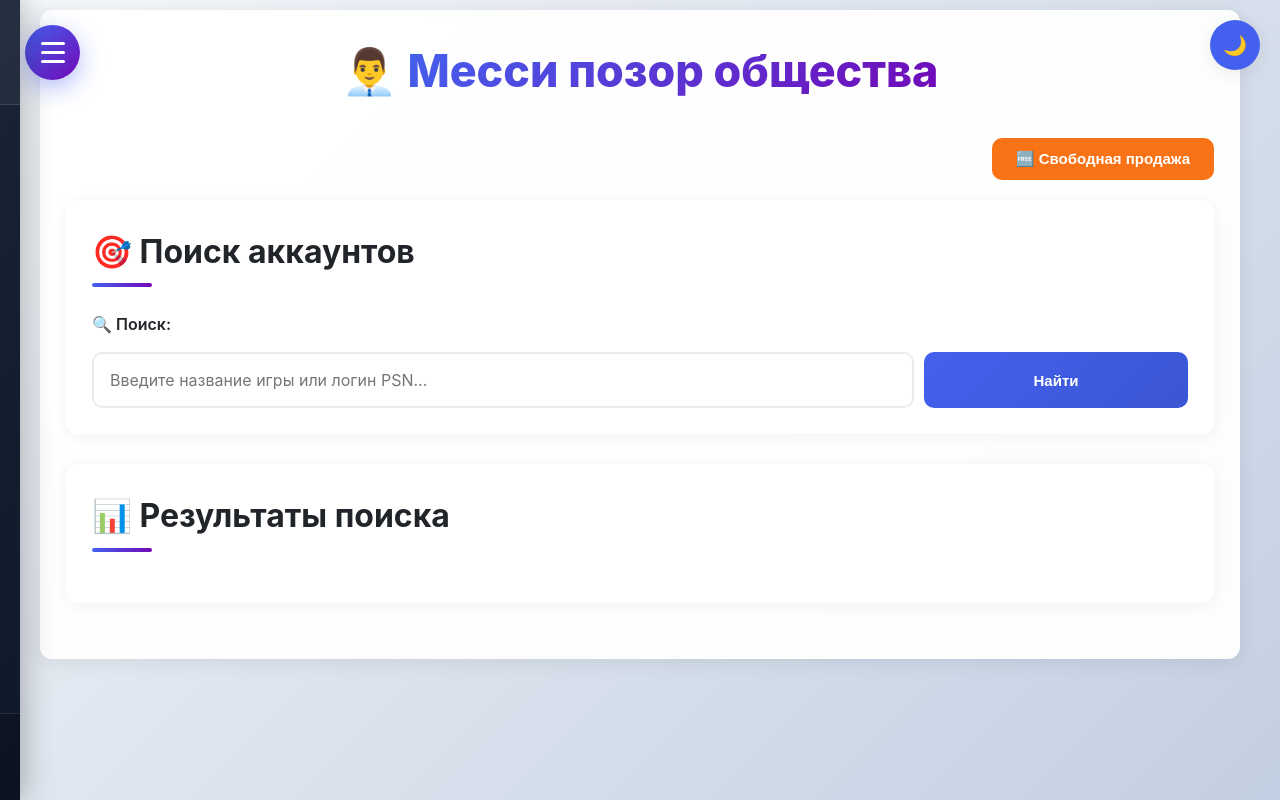
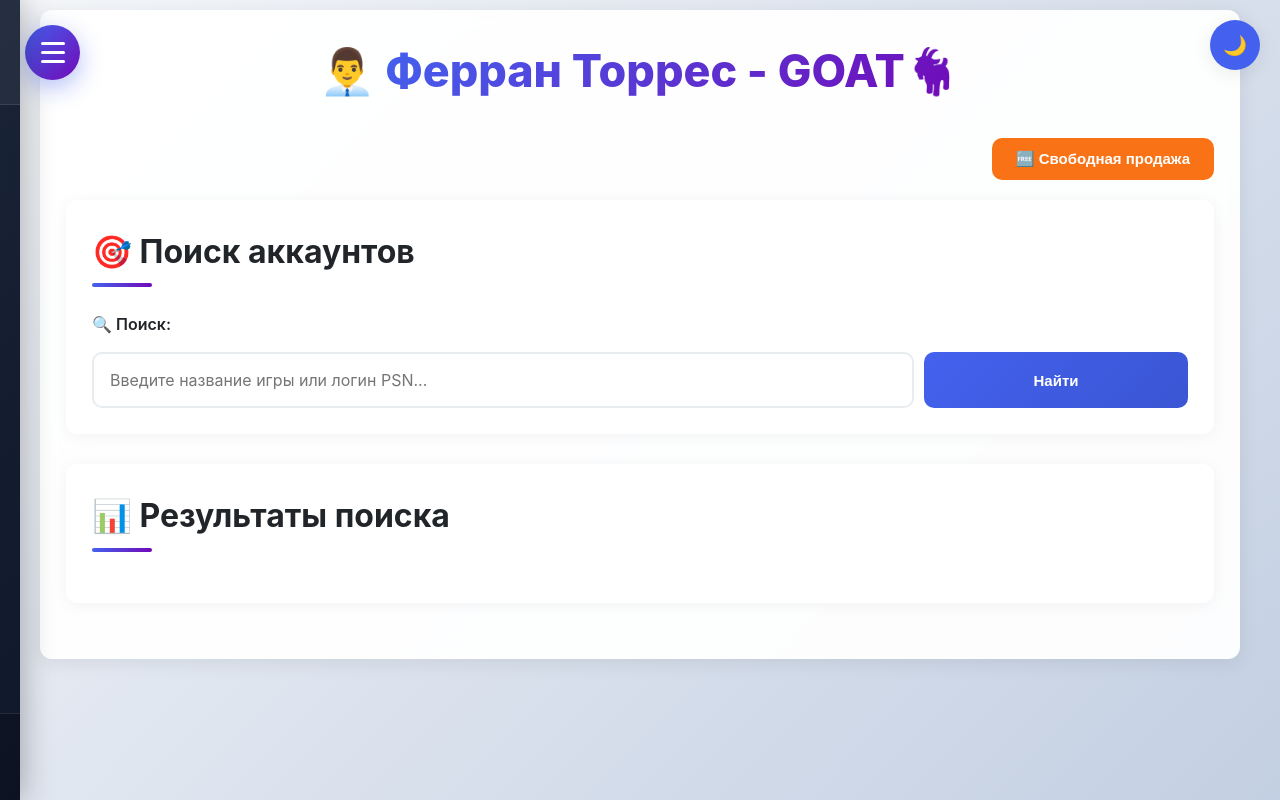
Before and after one commit to IvanSham221/game-accounts-manager, a website: page manager.html in a window 1280 px wide. Drawn offline with Linux system fonts and the light colour scheme; no server answers; sample sign-in values are in the browser's storage.

Commit message:
Add files via upload

```diff
--- a/manager.html
+++ b/manager.html
@@ -48,7 +48,7 @@
 <!-- Оверлей для закрытия меню -->
 <div id="menuOverlay" class="menu-overlay" onclick="toggleMobileMenu()"></div>
     <div class="container">
-        <h1><span>👨‍💼</span><span>Месси позор общества</span></h1>
+        <h1><span>👨‍💼</span><span>Ферран Торрес - GOAT🐐</span></h1>
 
         <!-- ========== КНОПКА СВОБОДНОЙ ПРОДАЖИ ========== -->
         <div style="margin-bottom: 20px; text-align: right;">
```
